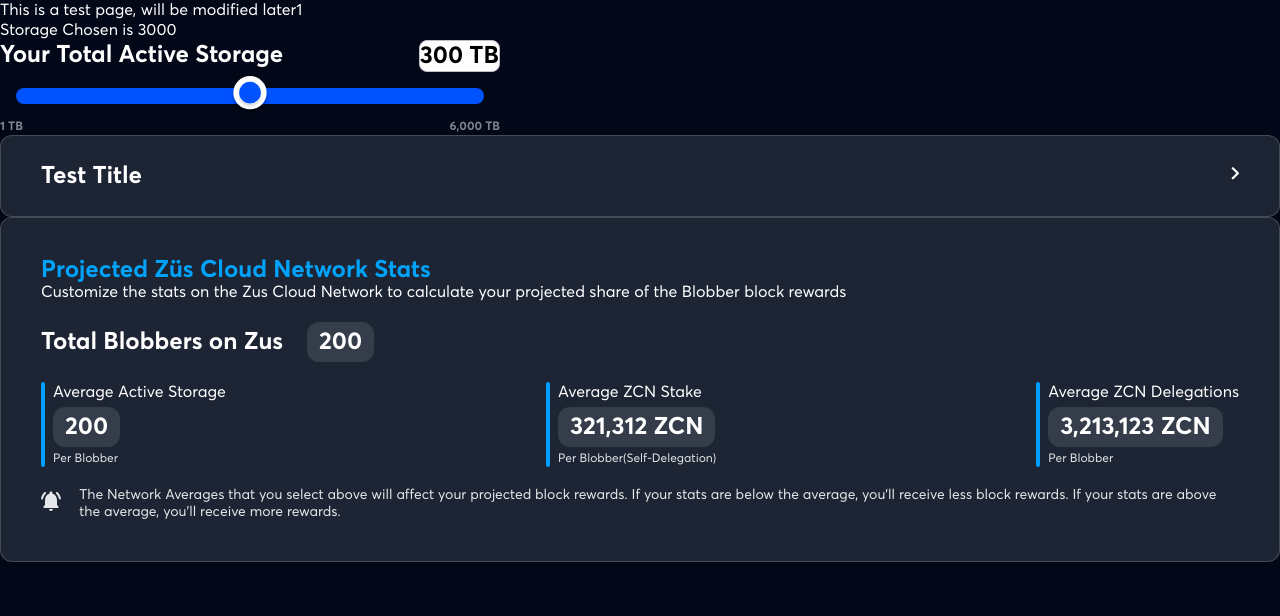
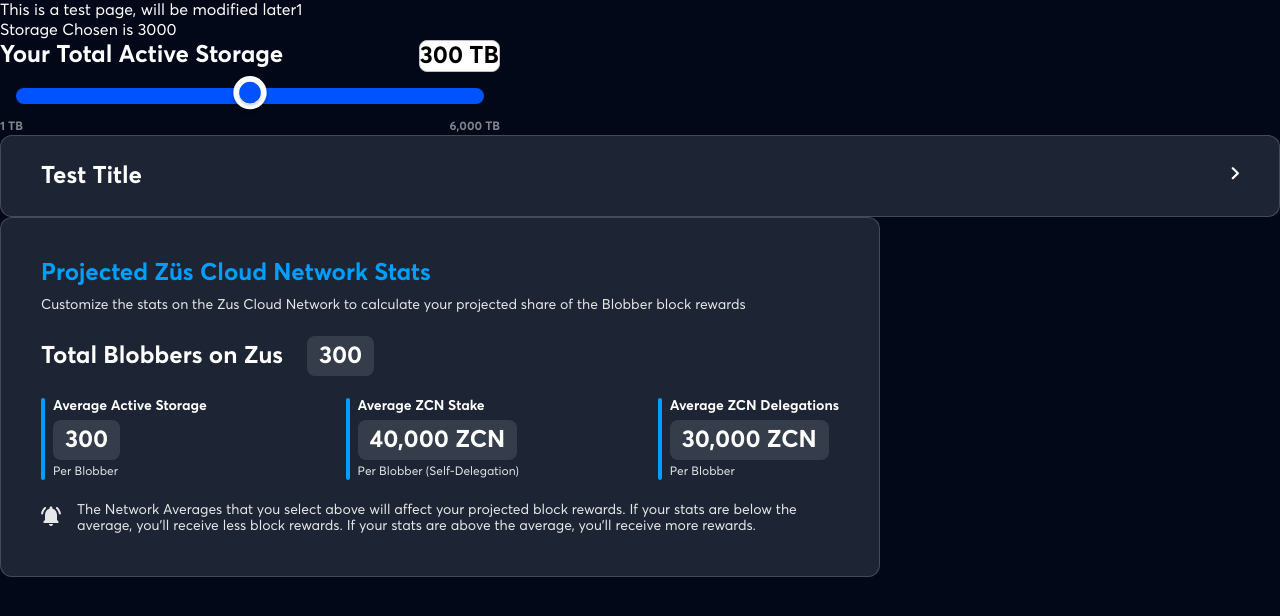
Before and after one commit to ayushgptaa/test_website, a Next.js app: page /blobber-calculator in a window 1280 px wide. Shown: the top 616 px of the page. Built offline with nearby package versions, Linux system fonts and the light colour scheme.

Commit message:
refactor : ProjectStats

```diff
--- a/components/pageComponents/blobber-calculator-page/ProjectedStats/ProjectedStats.js
+++ b/components/pageComponents/blobber-calculator-page/ProjectedStats/ProjectedStats.js
@@ -1,66 +1,43 @@
 import PropTypes from 'prop-types'
 
-import clsx from 'clsx'
-import style from './ProjectedStats.module.scss'
 import BlueLineWrapper from 'components/SpecialWrappers/BlueLineWrapper'
-import { NotificationIcon } from 'components/Icons'
 
 import { convertToDecimalSeparated } from 'util/utilFunctions'
 
+import { NotificationIcon } from 'components/Icons'
+
+import styles from './ProjectedStats.module.scss'
+import statsData from './statsData'
+
 const FocusText = ({ text }) => {
-  return <div className={style.focusText}>{text}</div>
+  return <div className={styles.focusText}>{text}</div>
 }
 
 FocusText.propTypes = {
   text: PropTypes.node.isRequired,
 }
 
-const Stats = ({ avgActiveStorage, avgZCNStake, avgZCNDelegation }) => {
+const Stats = () => {
   return (
-    <div className={style.statsContainer}>
-      {/* Average Active Storage  */}
-      <BlueLineWrapper childenParentDivClassName={style.statsItem}>
-        <div>Average Active Storage</div>
-        <div className={style.projectedStatsContainerTitle}>
-          <FocusText text={avgActiveStorage ?? '300'} />
-        </div>
-        <div className={style.statsItemBottomRow}>Per Blobber</div>
-      </BlueLineWrapper>
-      {/* Average ZCN Stake  */}
-      <BlueLineWrapper childenParentDivClassName={style.statsItem}>
-        <div>Average ZCN Stake</div>
-        <div className={style.projectedStatsContainerTitle}>
-          <FocusText
-            text={`${convertToDecimalSeparated(avgZCNStake ?? 40000)} ZCN`}
-          />
-        </div>
-        <div className={style.statsItemBottomRow}>
-          Per Blobber(Self-Delegation)
-        </div>
-      </BlueLineWrapper>
-      {/* Average ZCN Delegations */}
-      <BlueLineWrapper childenParentDivClassName={style.statsItem}>
-        <div>Average ZCN Delegations</div>
-        <div className={style.projectedStatsContainerTitle}>
-          <FocusText
-            text={`${convertToDecimalSeparated(avgZCNDelegation ?? 30000)} ZCN`}
-          />
-        </div>
-        <div className={style.statsItemBottomRow}>Per Blobber</div>
-      </BlueLineWrapper>
+    <div className={styles.statsContainer}>
+      {statsData.map(({ heading, number, bottomText }) => (
+        <BlueLineWrapper
+          childenParentDivClassName={styles.statsItem}
+          key={heading}>
+          <h4>{heading}</h4>
+          <div className={styles.projectedStatsContainerTitle}>
+            <FocusText text={convertToDecimalSeparated(number)} />
+          </div>
+          <div className={styles.statsItemBottomRow}>{bottomText}</div>
+        </BlueLineWrapper>
+      ))}
     </div>
   )
 }
 
-Stats.propTypes = {
-  avgActiveStorage: PropTypes.number.isRequired,
-  avgZCNStake: PropTypes.number.isRequired,
-  avgZCNDelegation: PropTypes.number.isRequired,
-}
-
-const Footer = () => {
+const Note = () => {
   return (
-    <div className={style.footer}>
+    <div className={styles.note}>
       <div>
         <NotificationIcon />
       </div>
@@ -74,46 +51,25 @@
   )
 }
 
-const ProjectedStats = ({
-  avgActiveStorage,
-  avgZCNStake,
-  avgZCNDelegation,
-  totalBlobber,
-}) => {
+const ProjectedStats = () => {
   return (
-    <div className={style.projectedStatsContainer}>
-      {/* Title */}
-      <div>
-        <div
-          className={clsx(style.projectedStatsContainerTitle, style.blueText)}>
-          Projected Züs Cloud Network Stats
-        </div>
-        <div>
+    <div className={styles.rootContainer}>
+      <div className={styles.container1}>
+        <h2 className={styles.blueText}>Projected Züs Cloud Network Stats</h2>
+        <p>
           Customize the stats on the Zus Cloud Network to calculate your
           projected share of the Blobber block rewards
-        </div>
+        </p>
       </div>
-      {/* Total Blobber */}
-      <div className={clsx(style.projectedStatsContainerTitle, style.gap)}>
-        <div>Total Blobbers on Zus</div>{' '}
-        <FocusText text={totalBlobber ?? 300} />
+
+      <div className={styles.container2}>
+        <h2>Total Blobbers on Zus</h2> <FocusText text={300} />
       </div>
-      {/* Scores */}
-      <Stats
-        avgActiveStorage={avgActiveStorage}
-        avgZCNStake={avgZCNStake}
-        avgZCNDelegation={avgZCNDelegation}
-      />
-      {/* Footer */}
-      <Footer />
+
+      <Stats />
+      <Note />
     </div>
   )
 }
-ProjectedStats.propTypes = {
-  avgActiveStorage: PropTypes.number.isRequired,
-  avgZCNStake: PropTypes.number.isRequired,
-  avgZCNDelegation: PropTypes.number.isRequired,
-  totalBlobber: PropTypes.number.isRequired,
-}
 
 export default ProjectedStats
--- a/components/pageComponents/blobber-calculator-page/ProjectedStats/ProjectedStats.module.scss
+++ b/components/pageComponents/blobber-calculator-page/ProjectedStats/ProjectedStats.module.scss
@@ -1,68 +1,79 @@
-@import '/styles/color.scss';
+@use '/styles/color.scss' as *;
+@use '/styles/mixins.scss' as *;
 
-.projectedStatsContainer {
+.rootContainer {
   background: $darkGray;
   border: 1px solid $lightgray;
   padding: 40px;
   border-radius: 12px;
+  height: 360px;
+  width: 880px;
+  display: grid;
   gap: 20px;
-  display: grid;
+
+  h2 {
+    font-weight: 700;
+    font-size: 24px;
+    line-height: 30px;
+  }
 }
 
-.projectedStatsContainerTitle {
-  font-family: 'Averta Std';
-  font-style: normal;
+.container1 {
+  & > p {
+    margin-top: 9px;
+    font-weight: 400;
+    font-size: 14px;
+    line-height: 17px;
+    color: $blobber-text-white;
+  }
+}
+
+.blueText {
+  color: $blobber-primary-blue;
+}
+
+.focusText {
   font-weight: 700;
   font-size: 24px;
   line-height: 30px;
-  display: flex;
-  align-items: center;
-  line-height: 1;
-}
-
-.blueText {
-  color: rgb(0, 162, 250);
-}
-
-.focusText {
   background-color: rgb(52, 61, 73);
-  padding: 8px 12px;
-  border-radius: 12px;
+  padding: 5px 12px;
+  border-radius: 8px;
   width: fit-content;
 }
 
-.gap {
-  display: flex;
+.container2 {
+  @include flex-vertical-center(initial);
   gap: 24px;
 }
 
 .statsContainer {
-  display: flex;
-  justify-content: space-between;
+  @include flex-vertical-center(space-between);
 }
 
 .statsItem {
   display: grid;
   gap: 5px;
+
+  & > h4 {
+    font-weight: 700;
+    font-size: 14px;
+    line-height: 17px;
+  }
 }
 
 .statsItemBottomRow {
-  font-family: 'Averta Std';
-  font-style: normal;
   font-weight: 400;
   font-size: 12px;
   line-height: 15px;
-  color: #e6e7e8;
+  color: $blobber-text-white;
 }
 
-.footer {
-  display: flex;
-  align-items: center;
-  font-family: 'Averta Std';
-  font-style: normal;
+.note {
+  @include flex-vertical-center(initial);
   font-weight: 400;
   font-size: 14px;
   line-height: 120%;
-  color: #e6e7e8;
-  gap: 18.14px;
+  color: $blobber-text-white;
+  gap: 16px;
 }
--- /dev/null
+++ b/components/pageComponents/blobber-calculator-page/ProjectedStats/statsData.js
@@ -0,0 +1,19 @@
+const statsData = [
+  {
+    heading: 'Average Active Storage',
+    number: '300',
+    bottomText: 'Per Blobber',
+  },
+  {
+    heading: 'Average ZCN Stake',
+    number: '40000 ZCN',
+    bottomText: 'Per Blobber (Self-Delegation)',
+  },
+  {
+    heading: 'Average ZCN Delegations',
+    number: '30000 ZCN',
+    bottomText: 'Per Blobber',
+  },
+]
+
+export default statsData
--- a/pages/blobber-calculator.js
+++ b/pages/blobber-calculator.js
@@ -49,12 +49,7 @@
         </AccordianContainer>
 
         <div>
-          <ProjectedStats
-            avgActiveStorage={200}
-            avgZCNDelegation={3213123}
-            avgZCNStake={321312}
-            totalBlobber={200}
-          />
+          <ProjectedStats />
         </div>
       </div>
     </div>
--- a/styles/color.scss
+++ b/styles/color.scss
@@ -1,2 +1,4 @@
 $lightgray: #81858e66;
 $darkGray: #1d2434;
+$blobber-primary-blue: #009eff;
+$blobber-text-white: #e6e7e8;
```
